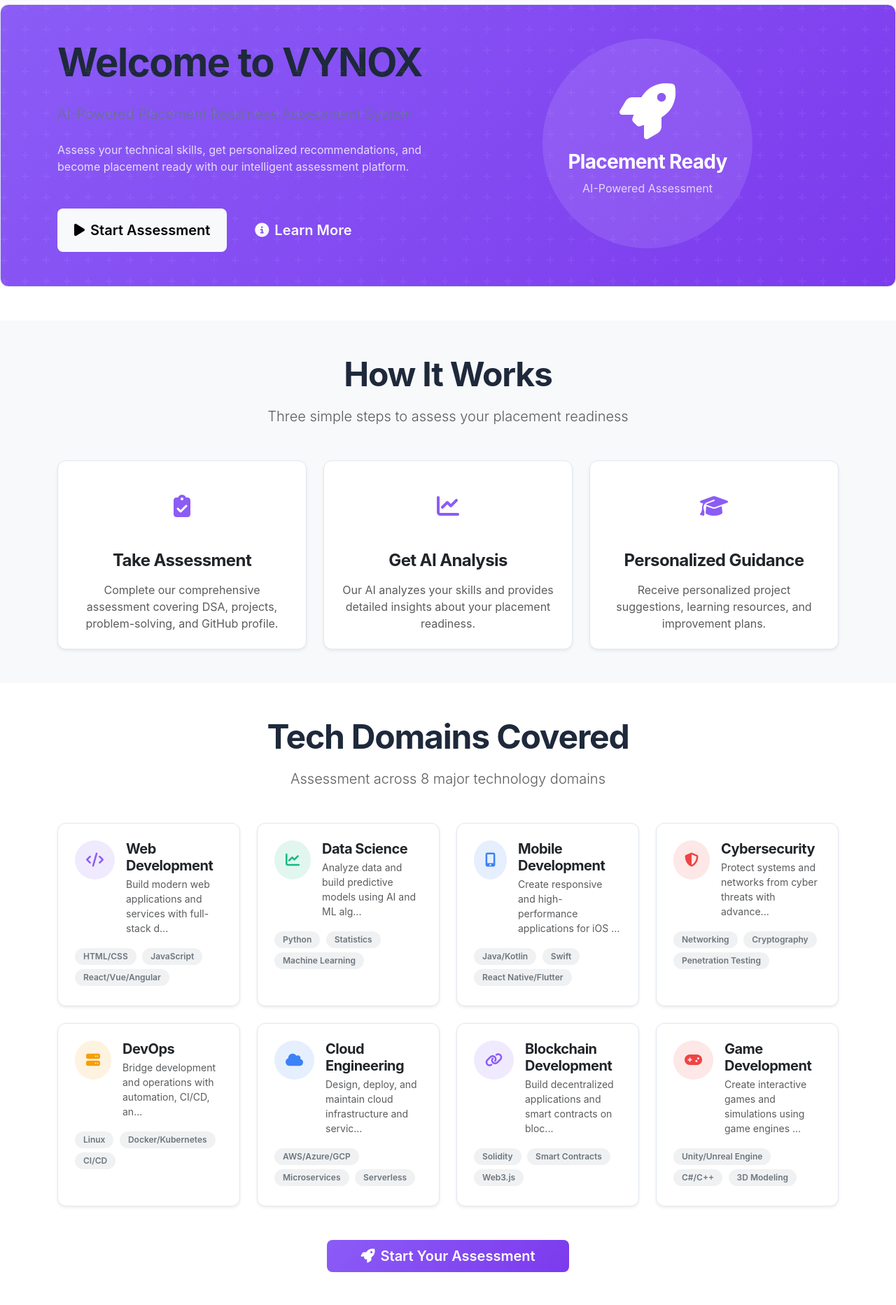
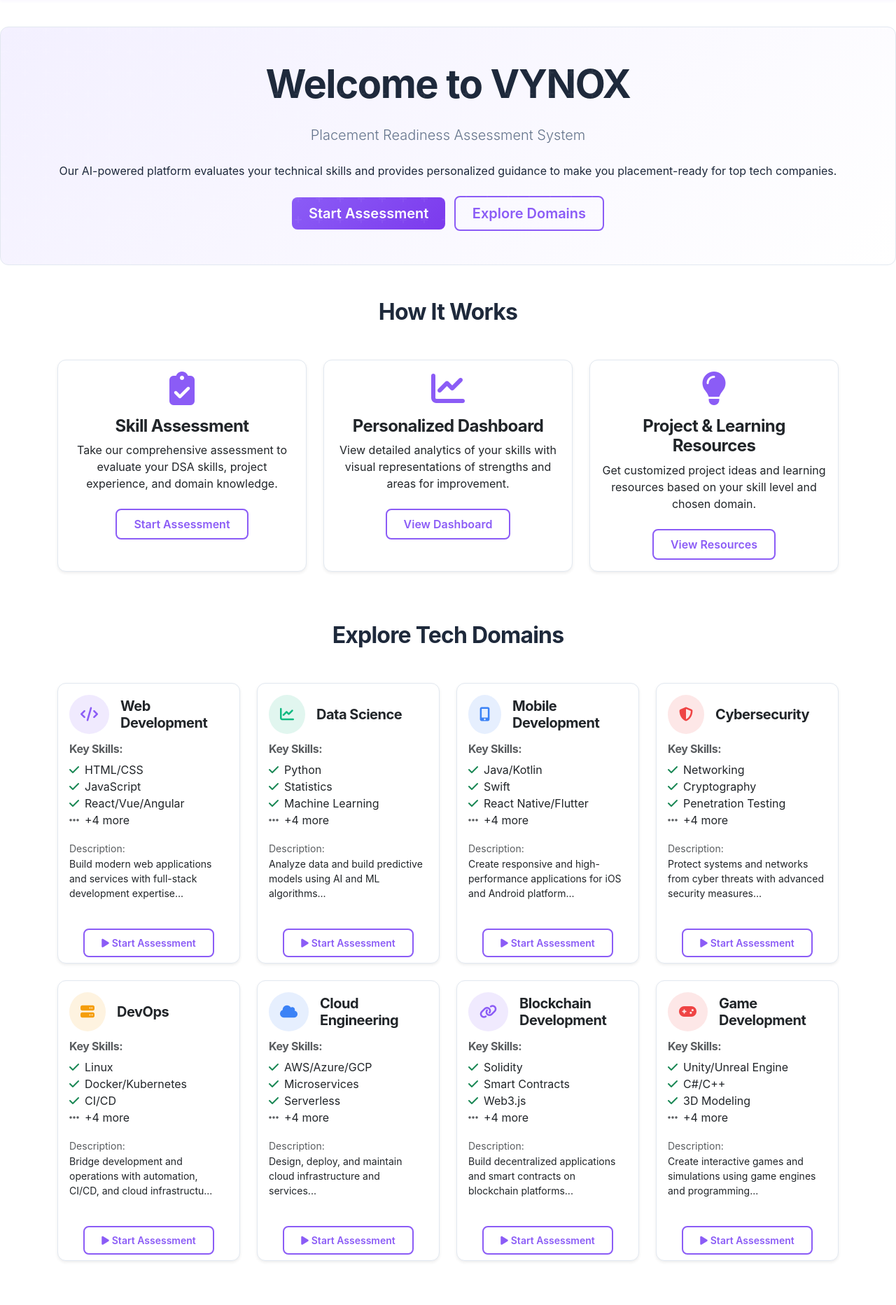
Before and after one commit to Vishwa-0/Placement-Readiness, a Flask app: page / in a window 1280 px wide. Shown: the part 70-1935 px from the top of the page at 70% size. Run offline with Flask 3, Linux system fonts and the light colour scheme; some libraries are stand-ins or nearby versions.

Commit message:
Update index.html

```diff
--- a/templates/index.html
+++ b/templates/index.html
@@ -3,90 +3,48 @@
 
 {% block content %}
 <!-- Hero Section -->
-<section class="hero-section py-5" style="background: linear-gradient(135deg, var(--primary-color) 0%, var(--primary-dark) 100%); color: white;">
+<section class="hero-section text-center py-5 mb-5">
     <div class="container">
-        <div class="row align-items-center">
-            <div class="col-lg-6">
-                <h1 class="display-4 fw-bold mb-4">Welcome to VYNOX</h1>
-                <p class="lead mb-4" style="opacity: 0.9;">
-                    AI-Powered Placement Readiness Assessment System
-                </p>
-                <p class="mb-5" style="opacity: 0.8;">
-                    Assess your technical skills, get personalized recommendations,
-                    and become placement ready with our intelligent assessment platform.
-                </p>
-                <div class="d-flex flex-wrap gap-3">
-                    <a href="{{ url_for('assessment') }}" class="btn btn-light btn-lg px-4 py-3">
-                        <i class="fas fa-play me-2"></i>Start Assessment
-                    </a>
-                    <a href="#features" class="btn btn-outline-light btn-lg px-4 py-3">
-                        <i class="fas fa-info-circle me-2"></i>Learn More
-                    </a>
-                </div>
-            </div>
-            <div class="col-lg-6 text-center mt-5 mt-lg-0">
-                <div class="position-relative">
-                    <div class="rounded-circle bg-white p-4 d-inline-block" style="width: 300px; height: 300px; opacity: 0.1;"></div>
-                    <div class="position-absolute top-50 start-50 translate-middle" style="width: 100%;">
-                        <i class="fas fa-rocket fa-5x text-white"></i>
-                        <div class="mt-3">
-                            <h3 class="text-white">Placement Ready</h3>
-                            <p class="text-white opacity-75">AI-Powered Assessment</p>
-                        </div>
-                    </div>
-                </div>
-            </div>
-        </div>
+        <h1 class="display-4 fw-bold mb-4">Welcome to VYNOX</h1>
+        <p class="lead mb-4">Placement Readiness Assessment System</p>
+        <p class="mb-4">Our AI-powered platform evaluates your technical skills and provides personalized guidance to make you placement-ready for top tech companies.</p>
+        <a href="{{ url_for('assessment') }}" class="btn btn-primary btn-lg">Start Assessment</a>
+        <a href="#domains" class="btn btn-outline-primary btn-lg ms-2" onclick="document.getElementById('domains').scrollIntoView({behavior: 'smooth'})">Explore Domains</a>
     </div>
 </section>
 
 <!-- Features Section -->
-<section id="features" class="py-5 bg-light">
+<section class="features-section mb-5">
     <div class="container">
-        <div class="text-center mb-5">
-            <h2 class="display-5 fw-bold mb-3">How It Works</h2>
-            <p class="lead text-muted">Three simple steps to assess your placement readiness</p>
-        </div>
-
-        <div class="row g-4">
-            <div class="col-lg-4">
-                <div class="card border-0 shadow-sm h-100">
-                    <div class="card-body text-center p-4">
-                        <div class="rounded-circle bg-primary-bg p-4 d-inline-flex align-items-center justify-content-center mb-4" style="width: 80px; height: 80px;">
-                            <i class="fas fa-clipboard-check fa-2x text-primary"></i>
-                        </div>
-                        <h4 class="card-title mb-3">Take Assessment</h4>
-                        <p class="card-text text-muted">
-                            Complete our comprehensive assessment covering DSA, projects, problem-solving, and GitHub profile.
-                        </p>
+        <h2 class="text-center mb-5">How It Works</h2>
+        <div class="row">
+            <div class="col-md-4 mb-4">
+                <div class="card h-100 text-center border-0 shadow-sm">
+                    <div class="card-body">
+                        <i class="fas fa-clipboard-check fa-3x text-primary mb-3"></i>
+                        <h4 class="card-title">Skill Assessment</h4>
+                        <p class="card-text">Take our comprehensive assessment to evaluate your DSA skills, project experience, and domain knowledge.</p>
+                        <a href="{{ url_for('assessment') }}" class="btn btn-outline-primary mt-2">Start Assessment</a>
                     </div>
                 </div>
             </div>
-
-            <div class="col-lg-4">
-                <div class="card border-0 shadow-sm h-100">
-                    <div class="card-body text-center p-4">
-                        <div class="rounded-circle bg-primary-bg p-4 d-inline-flex align-items-center justify-content-center mb-4" style="width: 80px; height: 80px;">
-                            <i class="fas fa-chart-line fa-2x text-primary"></i>
-                        </div>
-                        <h4 class="card-title mb-3">Get AI Analysis</h4>
-                        <p class="card-text text-muted">
-                            Our AI analyzes your skills and provides detailed insights about your placement readiness.
-                        </p>
+            <div class="col-md-4 mb-4">
+                <div class="card h-100 text-center border-0 shadow-sm">
+                    <div class="card-body">
+                        <i class="fas fa-chart-line fa-3x text-primary mb-3"></i>
+                        <h4 class="card-title">Personalized Dashboard</h4>
+                        <p class="card-text">View detailed analytics of your skills with visual representations of strengths and areas for improvement.</p>
+                        <a href="{{ url_for('dashboard') }}" class="btn btn-outline-primary mt-2">View Dashboard</a>
                     </div>
                 </div>
             </div>
-
-            <div class="col-lg-4">
-                <div class="card border-0 shadow-sm h-100">
-                    <div class="card-body text-center p-4">
-                        <div class="rounded-circle bg-primary-bg p-4 d-inline-flex align-items-center justify-content-center mb-4" style="width: 80px; height: 80px;">
-                            <i class="fas fa-graduation-cap fa-2x text-primary"></i>
-                        </div>
-                        <h4 class="card-title mb-3">Personalized Guidance</h4>
-                        <p class="card-text text-muted">
-                            Receive personalized project suggestions, learning resources, and improvement plans.
-                        </p>
+            <div class="col-md-4 mb-4">
+                <div class="card h-100 text-center border-0 shadow-sm">
+                    <div class="card-body">
+                        <i class="fas fa-lightbulb fa-3x text-primary mb-3"></i>
+                        <h4 class="card-title">Project & Learning Resources</h4>
+                        <p class="card-text">Get customized project ideas and learning resources based on your skill level and chosen domain.</p>
+                        <a href="{{ url_for('projects') }}" class="btn btn-outline-primary mt-2">View Resources</a>
                     </div>
                 </div>
             </div>
@@ -95,84 +53,90 @@
 </section>
 
 <!-- Domains Section -->
-<section class="py-5">
+<section id="domains" class="domains-section mb-5">
     <div class="container">
-        <div class="text-center mb-5">
-            <h2 class="display-5 fw-bold mb-3">Tech Domains Covered</h2>
-            <p class="lead text-muted">Assessment across 8 major technology domains</p>
-        </div>
-
-        <div class="row g-4">
-            {% for domain_id, domain in domains.items() %}
-            <div class="col-lg-3 col-md-6">
-                <div class="card border-0 shadow-sm h-100 domain-card" onclick="window.location='{{ url_for('assessment') }}'" style="cursor: pointer;">
-                    <div class="card-body p-4">
-                        <div class="d-flex align-items-start mb-3">
-                            <div class="rounded-circle p-3 me-3" style="background-color: {{ domain.color }}20; color: {{ domain.color }};">
-                                <i class="{{ domain.icon }} fa-lg"></i>
+        <h2 class="text-center mb-5">Explore Tech Domains</h2>
+        <div class="row">
+            {% for key, domain in domains.items() %}
+            <div class="col-lg-3 col-md-4 col-sm-6 mb-4">
+                <div class="card h-100 domain-card border-0 shadow-sm">
+                    <div class="card-body">
+                        <div class="d-flex align-items-center mb-3">
+                            <div class="rounded-circle p-3 me-3" style="background-color: {{ domain.color }}20;">
+                                <i class="{{ domain.icon }} fa-lg" style="color: {{ domain.color }};"></i>
                             </div>
-                            <div>
-                                <h5 class="card-title mb-1">{{ domain.name }}</h5>
-                                <p class="card-text small text-muted">{{ domain.description[:60] }}...</p>
-                            </div>
+                            <h5 class="card-title mb-0">{{ domain.name }}</h5>
                         </div>
+                        <h6 class="card-subtitle mb-2 text-muted">Key Skills:</h6>
+                        <ul class="list-unstyled mb-3">
+                            {% for skill in domain.skills[:3] %}
+                            <li><i class="fas fa-check text-success me-2"></i>{{ skill }}</li>
+                            {% endfor %}
+                            {% if domain.skills|length > 3 %}
+                            <li><i class="fas fa-ellipsis-h text-muted me-2"></i>+{{ domain.skills|length - 3 }} more</li>
+                            {% endif %}
+                        </ul>
                         <div class="mt-3">
-                            {% for skill in domain.skills[:3] %}
-                            <span class="badge bg-secondary bg-opacity-10 text-secondary mb-1 me-1">{{ skill }}</span>
-                            {% endfor %}
+                            <small class="text-muted">Description:</small>
+                            <p class="small">{{ domain.description[:80] }}...</p>
                         </div>
+                    </div>
+                    <div class="card-footer bg-transparent border-0 text-center">
+                        <a href="{{ url_for('assessment') }}" class="btn btn-sm btn-outline-primary">
+                            <i class="fas fa-play me-1"></i>Start Assessment
+                        </a>
                     </div>
                 </div>
             </div>
             {% endfor %}
         </div>
+    </div>
+</section>
 
-        <div class="text-center mt-5">
-            <a href="{{ url_for('assessment') }}" class="btn btn-primary btn-lg px-5">
-                <i class="fas fa-rocket me-2"></i>Start Your Assessment
-            </a>
+<!-- Quick Assessment -->
+<section class="quick-assessment py-5 rounded mb-5" style="background-color: var(--primary-bg);">
+    <div class="container">
+        <div class="row align-items-center">
+            <div class="col-md-8">
+                <h3>Ready to test your skills?</h3>
+                <p class="lead">Take our 5-minute assessment to know your placement readiness level and get personalized recommendations.</p>
+            </div>
+            <div class="col-md-4 text-end">
+                <a href="{{ url_for('assessment') }}" class="btn btn-primary btn-lg">
+                    Start Assessment <i class="fas fa-arrow-right ms-2"></i>
+                </a>
+            </div>
         </div>
     </div>
 </section>
 
 <!-- Stats Section -->
-<section class="py-5 bg-light">
+<section class="stats-section mb-5">
     <div class="container">
         <div class="row text-center">
             <div class="col-md-3 col-6 mb-4">
-                <div class="display-3 text-primary fw-bold mb-2">8+</div>
-                <p class="text-muted">Tech Domains</p>
+                <div class="stat-item">
+                    <div class="display-4 fw-bold text-primary mb-2">500+</div>
+                    <p class="text-muted">Students Assessed</p>
+                </div>
             </div>
             <div class="col-md-3 col-6 mb-4">
-                <div class="display-3 text-primary fw-bold mb-2">50+</div>
-                <p class="text-muted">Skills Assessed</p>
+                <div class="stat-item">
+                    <div class="display-4 fw-bold text-success mb-2">8</div>
+                    <p class="text-muted">Tech Domains</p>
+                </div>
             </div>
             <div class="col-md-3 col-6 mb-4">
-                <div class="display-3 text-primary fw-bold mb-2">1000+</div>
-                <p class="text-muted">Projects Suggested</p>
+                <div class="stat-item">
+                    <div class="display-4 fw-bold text-warning mb-2">92%</div>
+                    <p class="text-muted">User Satisfaction</p>
+                </div>
             </div>
             <div class="col-md-3 col-6 mb-4">
-                <div class="display-3 text-primary fw-bold mb-2">24/7</div>
-                <p class="text-muted">AI Analysis</p>
-            </div>
-        </div>
-    </div>
-</section>
-
-<!-- CTA Section -->
-<section class="py-5" style="background: linear-gradient(135deg, var(--primary-bg) 0%, #ffffff 100%);">
-    <div class="container">
-        <div class="row align-items-center">
-            <div class="col-lg-8">
-                <h2 class="display-6 fw-bold mb-3">Ready to boost your placement chances?</h2>
-                <p class="lead text-muted mb-0">
-                    Take the assessment now and get your personalized career development plan.
-                </p>
-            </div>
-            <div class="col-lg-4 text-lg-end mt-4 mt-lg-0">
-                <a href="{{ url_for('assessment') }}" class="btn btn-primary btn-lg px-5">
-                    <i class="fas fa-play-circle me-2"></i>Get Started Free
-                </a>
+                <div class="stat-item">
+                    <div class="display-4 fw-bold text-info mb-2">85%</div>
+                    <p class="text-muted">Accuracy Rate</p>
+                </div>
             </div>
         </div>
     </div>
@@ -181,20 +145,71 @@
 
 {% block scripts %}
 <script>
-// Add hover effect to domain cards
 document.addEventListener('DOMContentLoaded', function() {
-    const domainCards = document.querySelectorAll('.domain-card');
-    domainCards.forEach(card => {
-        card.addEventListener('mouseenter', function() {
-            this.style.transform = 'translateY(-8px)';
-            this.style.boxShadow = '0 15px 30px rgba(139, 92, 246, 0.15)';
-        });
+    // Smooth scrolling for anchor links
+    document.querySelectorAll('a[href^="#"]').forEach(anchor => {
+        anchor.addEventListener('click', function (e) {
+            e.preventDefault();
+            const targetId = this.getAttribute('href');
+            if (targetId === '#') return;
 
-        card.addEventListener('mouseleave', function() {
-            this.style.transform = 'translateY(0)';
-            this.style.boxShadow = 'var(--box-shadow)';
+            const targetElement = document.querySelector(targetId);
+            if (targetElement) {
+                window.scrollTo({
+                    top: targetElement.offsetTop - 100,
+                    behavior: 'smooth'
+                });
+            }
         });
     });
+
+    // Add animation to domain cards on scroll
+    const domainCards = document.querySelectorAll('.domain-card');
+    const observer = new IntersectionObserver((entries) => {
+        entries.forEach((entry, index) => {
+            if (entry.isIntersecting) {
+                setTimeout(() => {
+                    entry.target.classList.add('fade-in');
+                }, index * 100);
+            }
+        });
+    }, { threshold: 0.1 });
+
+    domainCards.forEach(card => observer.observe(card));
 });
 </script>
+
+<style>
+.hero-section {
+    margin-top: 2rem;
+}
+
+.domain-card {
+    opacity: 0;
+    transform: translateY(20px);
+    transition: opacity 0.6s ease, transform 0.6s ease;
+}
+
+.domain-card.fade-in {
+    opacity: 1;
+    transform: translateY(0);
+}
+
+.stat-item {
+    padding: 1.5rem;
+    background: white;
+    border-radius: var(--border-radius);
+    box-shadow: var(--box-shadow);
+    transition: var(--transition);
+}
+
+.stat-item:hover {
+    transform: translateY(-5px);
+    box-shadow: 0 10px 25px rgba(139, 92, 246, 0.15);
+}
+
+.quick-assessment {
+    border: 1px solid var(--border-color);
+}
+</style>
 {% endblock %}
```
